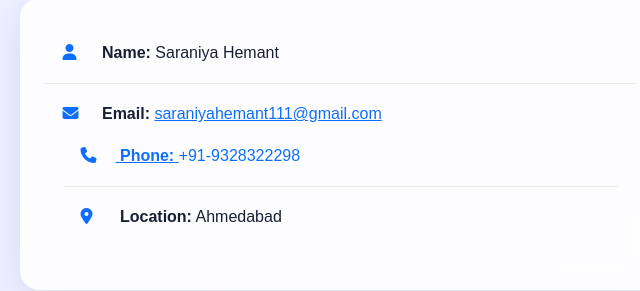
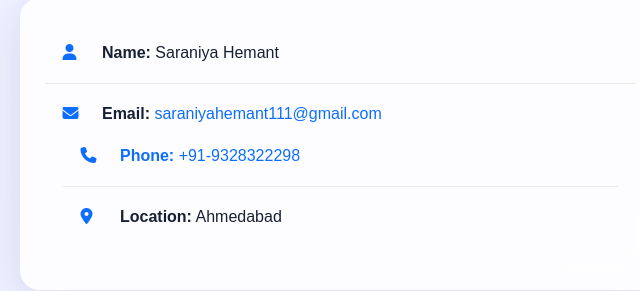
Before and after one commit to saraniyahemant/saraniya-portfolio, a plain HTML site: page index.html in a window 1280 px wide. Shown: the part 3465-3756 px from the top of the page, 300-940 px from the left. Drawn offline with nearby package versions, Linux system fonts and the light colour scheme.

Commit message:
Update index.html

```diff
--- a/index.html
+++ b/index.html
@@ -1405,8 +1405,9 @@
                         <i class="fa-solid fa-envelope"></i>
 
                         <strong>Email:</strong>
-                       <a href="mailto:saraniyahemant111@gmail.com">
-                        saraniyahemant111@gmail.com
+                       <a href="mailto:saraniyahemant111@gmail.com"
+						   class="text-decoration-none">
+                           saraniyahemant111@gmail.com
                               </a</div>
 
                     <!-- PHONE -->
```
